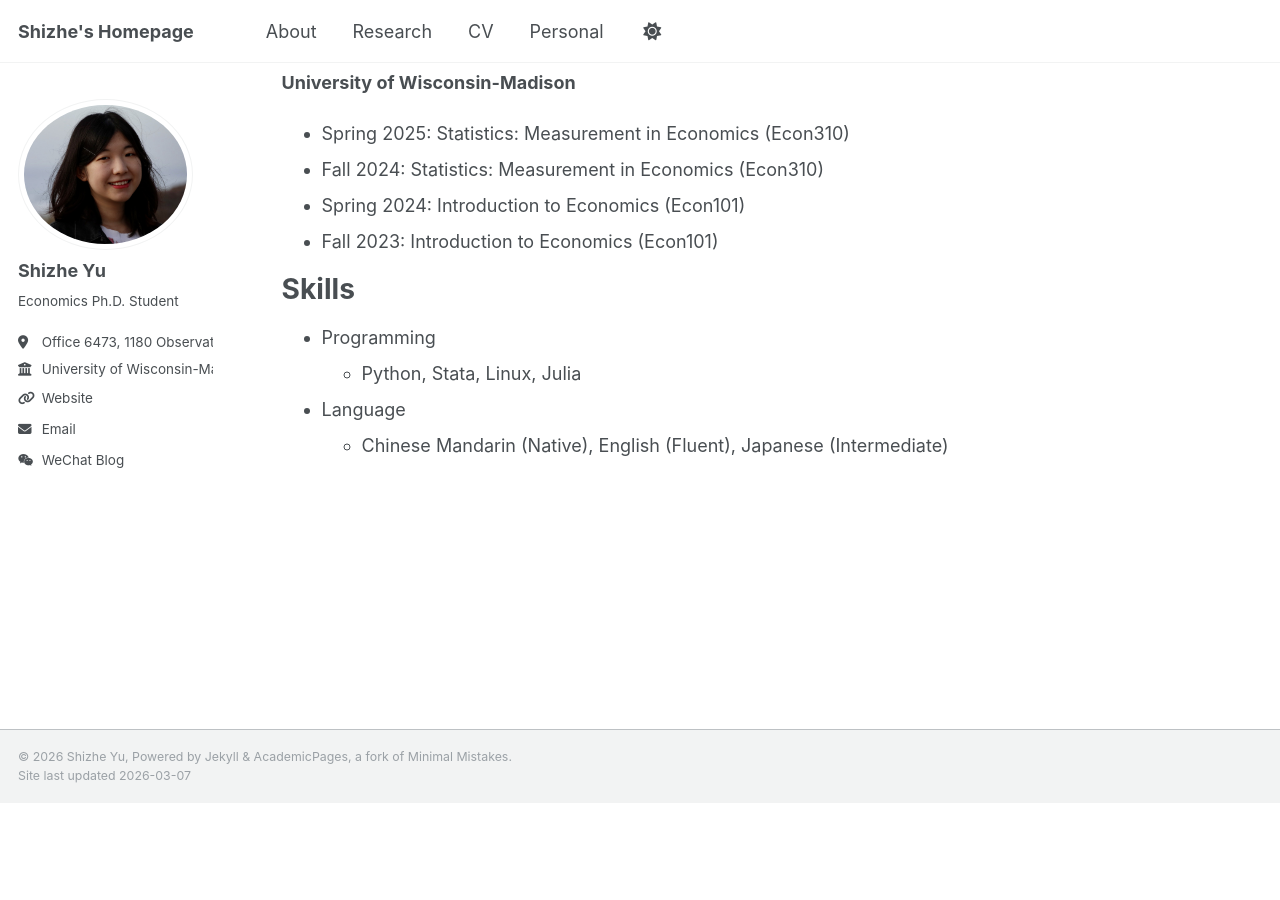
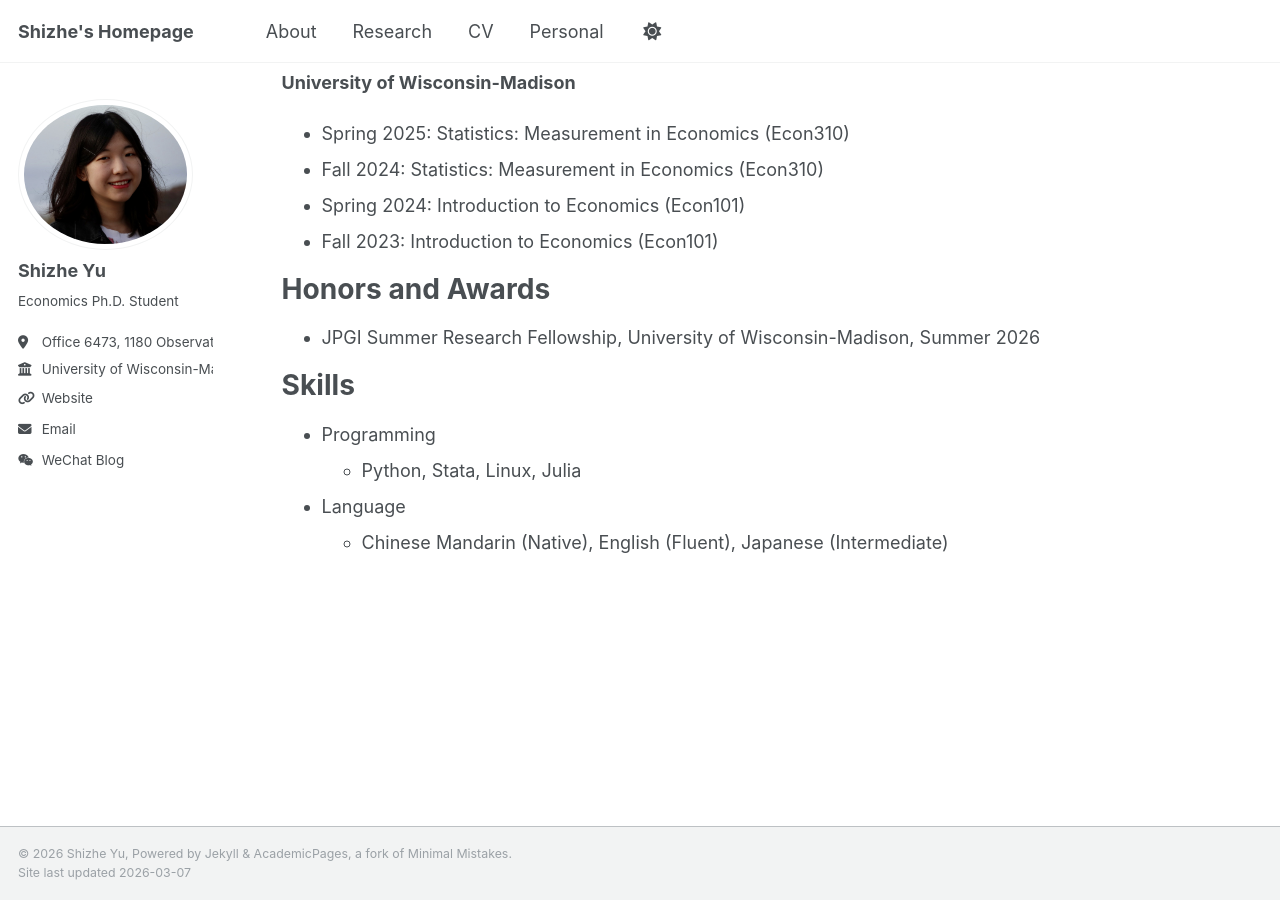
Before and after one commit to shizhe-yu/shizhe-yu.github.io, a Jekyll site: the page built from _pages/cv.md, in a window 1280 px wide and 900 px high, scrolled down 513 px. Built offline with Jekyll 4.4.1, drawn with Linux system fonts in a browser that asks for light colours; before the commit the page ends 1317 px from its top, so only the background shows below that.

Commit message:
Add honors and awards section to CV
Added a section for honors and awards to the CV.

```diff
--- a/_pages/cv.md
+++ b/_pages/cv.md
@@ -33,7 +33,9 @@ Teaching Experience
 * Fall 2023: Introduction to Economics (Econ101)
 
 
-
+Honors and Awards
+======
+* JPGI Summer Research Fellowship, University of Wisconsin-Madison, Summer 2026
 
 
 Skills
```
